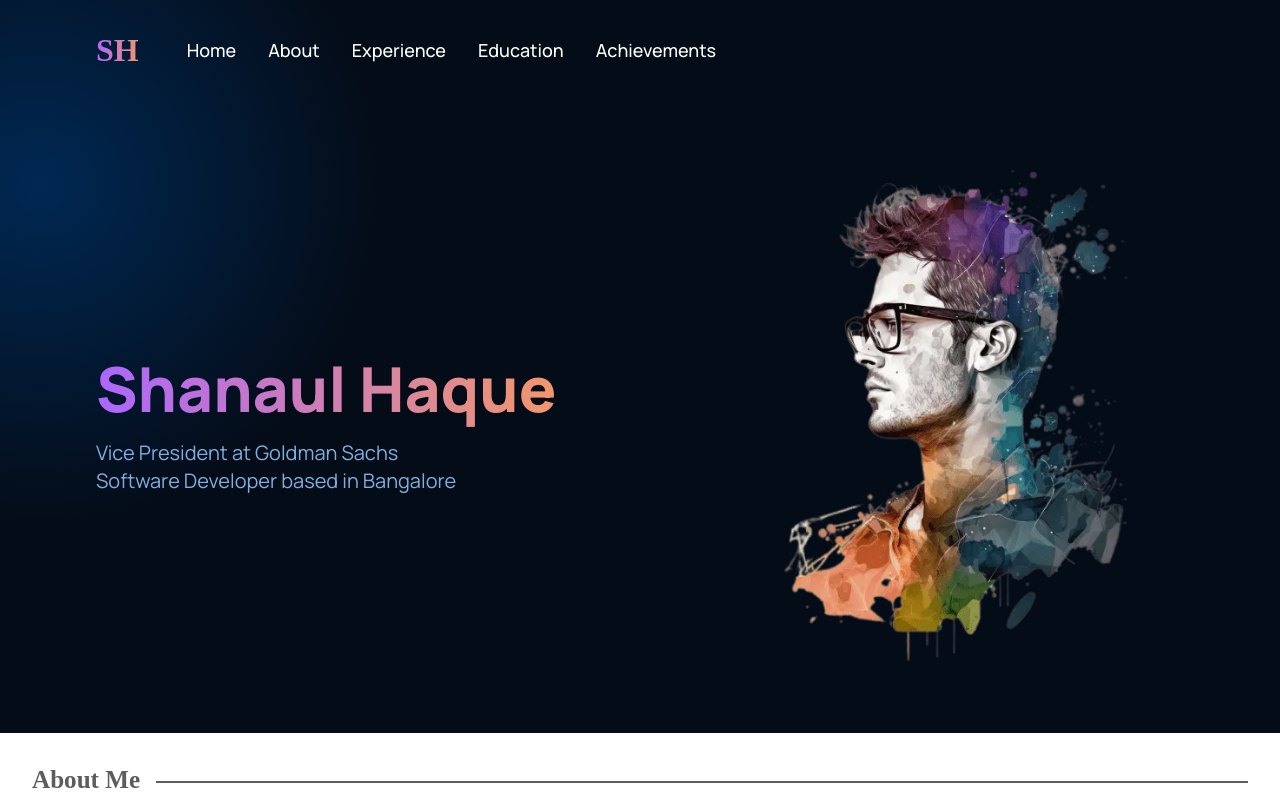
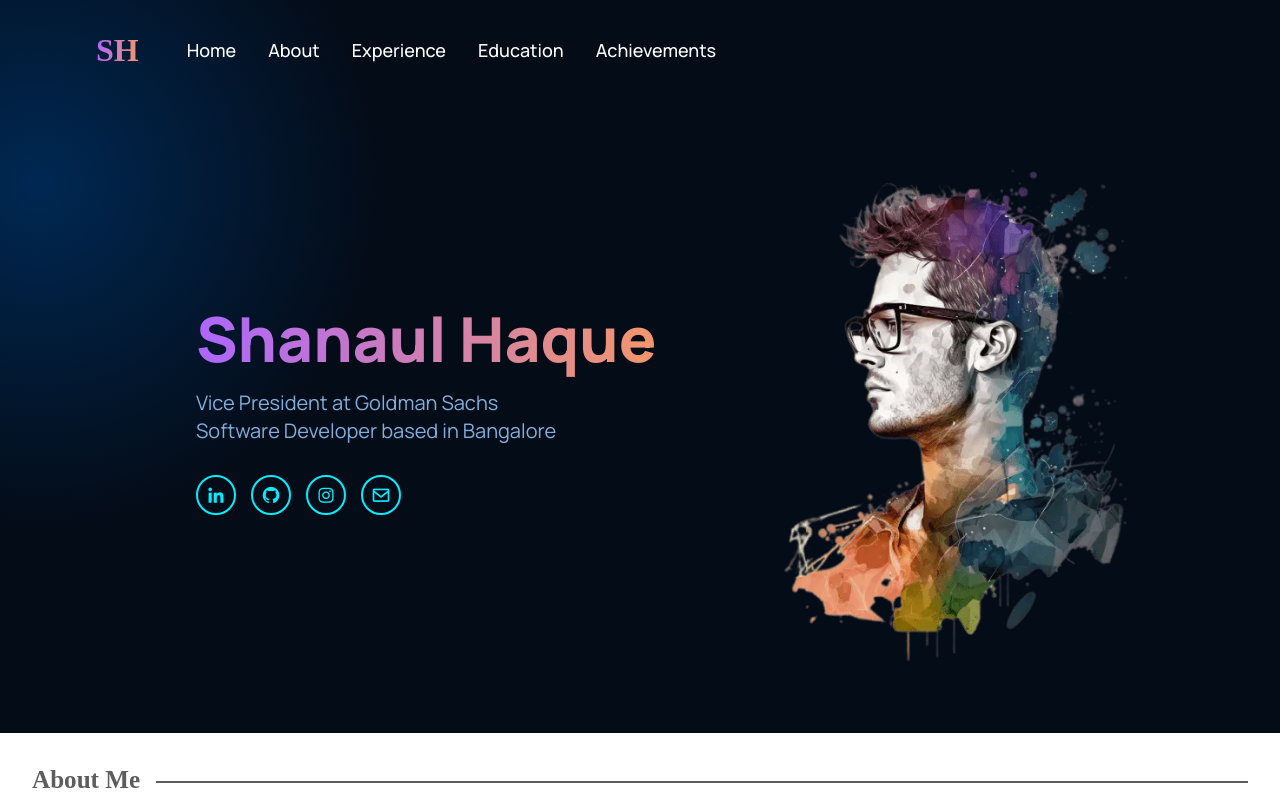
Before and after one commit to shanaulhaque/shaan-portfolio, a React (Create React App) app: page / in a window 1280 px wide. Shown: the top 800 px of the page. Built offline with nearby package versions, Linux system fonts and the light colour scheme.

Commit message:
Contact Button

```diff
--- a/src/container/achivements/Achivements.js
+++ b/src/container/achivements/Achivements.js
@@ -7,7 +7,7 @@ import 'swiper/css/effect-coverflow';
 import 'swiper/css/pagination';
 import 'swiper/css/navigation';
 
-import { EffectCoverflow, Pagination, Navigation } from 'swiper/modules';
+import { EffectCoverflow,Autoplay, Pagination, Navigation } from 'swiper/modules';
 import AchievementDetail from "./AchivementsDetail";
 
 const Achievements = () => (
@@ -18,24 +18,28 @@ const Achievements = () => (
     </div>
   <div className="achivement_content">
   <Swiper
-        effect={'coverflow'}
+        effect={'autoplay'}
         grabCursor={true}
         centeredSlides={true}
         loop={true}
         slidesPerView={'auto'}
-        coverflowEffect={{
-          rotate: 0,
-          stretch: 0,
-          depth: 100,
-          modifier: 2.5,
+        autoplay={{
+          delay: 2500,
+          disableOnInteraction: false,
         }}
+        // coverflowEffect={{
+        //   rotate: 0,
+        //   stretch: 0,
+        //   depth: 100,
+        //   modifier: 2.5,
+        // }}
         pagination={{ el: '.swiper-pagination', clickable: true }}
         navigation={{
           nextEl: '.swiper-button-next',
           prevEl: '.swiper-button-prev',
           clickable: true,
         }}
-        modules={[EffectCoverflow, Pagination, Navigation]}
+        modules={[Autoplay, Pagination, Navigation]}
         className="swiper_container"
       >
           {achievements.map((achievement) => (
--- a/src/container/achivements/achivement_detail.css
+++ b/src/container/achivements/achivement_detail.css
@@ -4,15 +4,14 @@
   border-radius: 1rem;
   object-fit: cover;
   display: flex;
-  flex-direction: column;
+  flex-direction: row;
   background: var(--color-footer);
 }
 
 .achievement_detail-container_article-image {
   width: 100%;
-  height: 50%;
-  border-top-left-radius: 1rem;
-  border-top-right-radius: 1rem;
+  height: 100%;
+  border-radius: 1rem;
   background: var(--color-bg);
 }
 
@@ -50,4 +49,10 @@
       font-size: 16px;
       line-height: 25p;
   }
+  .achievement_detail-container_article {
+    flex-direction: column;
+  }
+  .achievement_detail-container_article-image {
+    height: 50%;
+  }
 }
--- a/src/container/achivements/achivements.css
+++ b/src/container/achivements/achivements.css
@@ -28,15 +28,16 @@
 }
 
 .swiper_container {
-    width: 80%;
-    height: 40rem;
+    width: 100%;
+    height: 28rem;
     position: relative;
 }
 
   .swiper-slide {
-    width: 20rem !important;
-    height: 35rem !important;
+    width: 40rem !important;
+    height: 20rem !important;
     position: relative;
+    padding-left: 1rem;
   }
 
 .swiper-slide-shadow-left,
--- a/src/container/header/ProfileHeader.js
+++ b/src/container/header/ProfileHeader.js
@@ -9,6 +9,16 @@ const ProfileHeader = ({ name, title, location }) => (
       <h1 className="gradient__text">{name}</h1>
       <p>{title}</p>
       <p>Software Developer based in {location}</p>
+      <div className='profile_header-contact'>
+        <a href='https://in.linkedin.com/in/shanaulhaque'><i class='bx bxl-linkedin'></i></a>
+        <a href='https://github.com/shanaulhaque'><i class='bx bxl-github'></i></a>
+        <a href='https://www.instagram.com/shanaulhaque/'><i class='bx bxl-instagram' ></i></a>
+        {/* <a href='https://twitter.com/shanaulhaque1'><i class='bx bxl-twitter' ></i></a>
+        <a href='https://m.facebook.com/shanaulhaque/'><i class='bx bxl-facebook' ></i></a>
+        <a href='https://wa.me/910000000000'><i class='bx bxl-whatsapp' ></i></a> */}
+        <a href='mailto:shanaulhaque@live.com'><i class='bx bx-envelope' ></i></a>
+
+      </div>
     </div>
     <div className="profile__header-image">
       <img src={ai} alt="AI"/>
--- a/src/container/header/ProfileNavbar.js
+++ b/src/container/header/ProfileNavbar.js
@@ -4,7 +4,7 @@ import './profile_navbar.css'
 
 const Menu = () => (
     <>
-    <p><a href="/">Home</a></p>
+    <p><a href="#home">Home</a></p>
     <p><a href="#about">About</a></p>
     <p><a href="#experience">Experience</a></p>
     <p><a href="#education">Education</a></p>
--- a/src/container/header/profile_header.css
+++ b/src/container/header/profile_header.css
@@ -10,6 +10,10 @@
   align-items: flex-start;
   flex-direction: column;
   margin-right: 5rem;
+  transition: .5s ease;
+  opacity: 0;
+  animation: slideRight 1s ease forwards;
+  animation-delay: calc(.2s * var);
 }
 
 .profile__header-content h1 {
@@ -42,6 +46,32 @@
   height: 100%;
 }
 
+
+.profile_header-contact a{
+  display: inline-flex;
+  justify-content: center;
+  align-items: center;
+  width: 40px;
+  height: 40px;
+  background: transparent;
+  border: 2px solid #0ef;
+  border-radius: 50%;
+  font-size: 20px;
+  color: #0ef;
+  text-decoration: none;
+  transition: .5s ease;
+  opacity: 0;
+  animation: slideLeft 1s ease forwards;
+  animation-delay: calc(.2s * var);
+  margin: 30px 15px 30px 0;
+}
+
+.profile_header-contact a:hover{
+  background: #0ef;
+  color: #081b29;
+  box-shadow: 0 0 20x #0ef;
+}
+
 @media screen and (max-width: 1050px) {
   .profile__header {
       flex-direction: column;
@@ -52,6 +82,30 @@
   }
   .profile__header-content h1 {
     font-size: 54px;
+  }
+}
+
+@keyframes slideLeft {
+  0%{
+    transform: translateX(100px);
+    opacity: 0;
+  }
+
+  100% {
+    transform: translateX(0px);
+    opacity: 1;
+  }
+}
+
+@keyframes slideRight {
+  0%{
+    transform: translateX(0px);
+    opacity: 0;
+  }
+
+  100% {
+    transform: translateX(100px);
+    opacity: 1;
   }
 }
 
--- a/src/index.css
+++ b/src/index.css
@@ -1,4 +1,5 @@
 @import url('https://fonts.googleapis.com/css2?family=Manrope:wght@200;300;400;500;600;700;800&display=swap');
+@import url('https://unpkg.com/boxicons@2.1.4/css/boxicons.min.css');
 
 :root {
   --font-family: 'Manrope', sans-serif;
```
